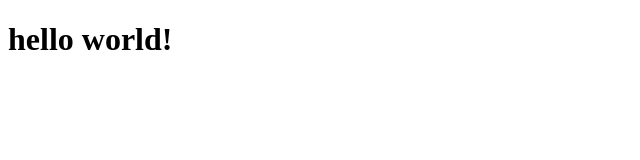
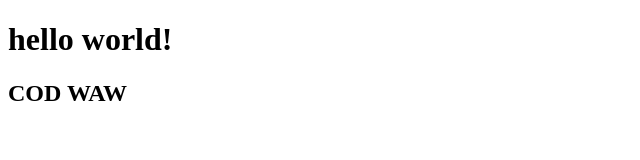
Before and after one commit to Enrik24/soporte, a plain HTML site: page index.html in a window 1280 px wide. Shown: the whole page, without its empty margins (0-640 px from the left). Drawn offline with Linux system fonts and the light colour scheme.

Commit message:
Agrego archivo HTML de prueba v2

```diff
--- a/index.html
+++ b/index.html
@@ -7,5 +7,6 @@
 </head>
 <body>
     <h1>hello world!</h1>
+    <h2>COD WAW</h2>
 </body>
 </html>
```
